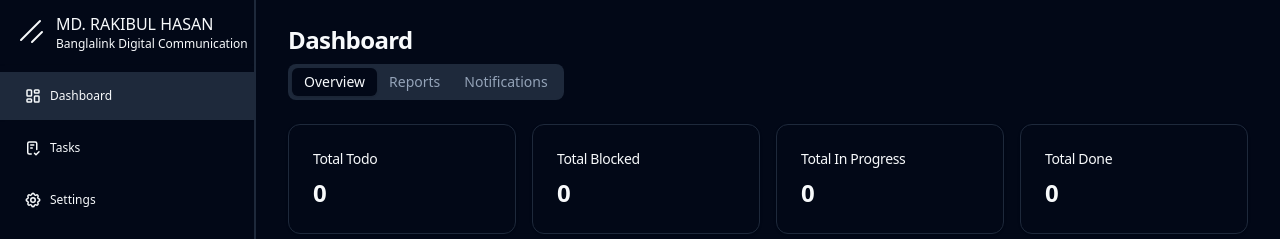
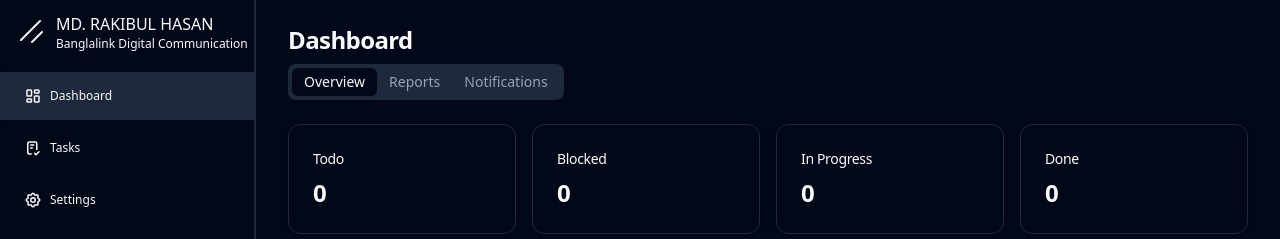
Before and after one commit to rhasanm/productivex, a React (Vite) app: page / in a window 1280 px wide. Shown: the top 239 px of the page. Built offline with nearby package versions, Linux system fonts and the light colour scheme.

Commit message:
cart title changed

```diff
--- a/src/pages/dashboard/index.tsx
+++ b/src/pages/dashboard/index.tsx
@@ -71,7 +71,7 @@ export default function Dashboard() {
               <Card>
                 <CardHeader className='flex flex-row items-center justify-between space-y-0 pb-2'>
                   <CardTitle className='text-sm font-medium'>
-                    Total Todo
+                    Todo
                   </CardTitle>
                 </CardHeader>
                 <CardContent>
@@ -82,7 +82,7 @@ export default function Dashboard() {
               <Card>
                 <CardHeader className='flex flex-row items-center justify-between space-y-0 pb-2'>
                   <CardTitle className='text-sm font-medium'>
-                    Total Blocked
+                    Blocked
                   </CardTitle>
                 </CardHeader>
                 <CardContent>
@@ -93,7 +93,7 @@ export default function Dashboard() {
               <Card>
                 <CardHeader className='flex flex-row items-center justify-between space-y-0 pb-2'>
                   <CardTitle className='text-sm font-medium'>
-                    Total In Progress
+                    In Progress
                   </CardTitle>
                 </CardHeader>
                 <CardContent>
@@ -104,7 +104,7 @@ export default function Dashboard() {
               <Card>
                 <CardHeader className='flex flex-row items-center justify-between space-y-0 pb-2'>
                   <CardTitle className='text-sm font-medium'>
-                    Total Done
+                    Done
                   </CardTitle>
                 </CardHeader>
                 <CardContent>
```
